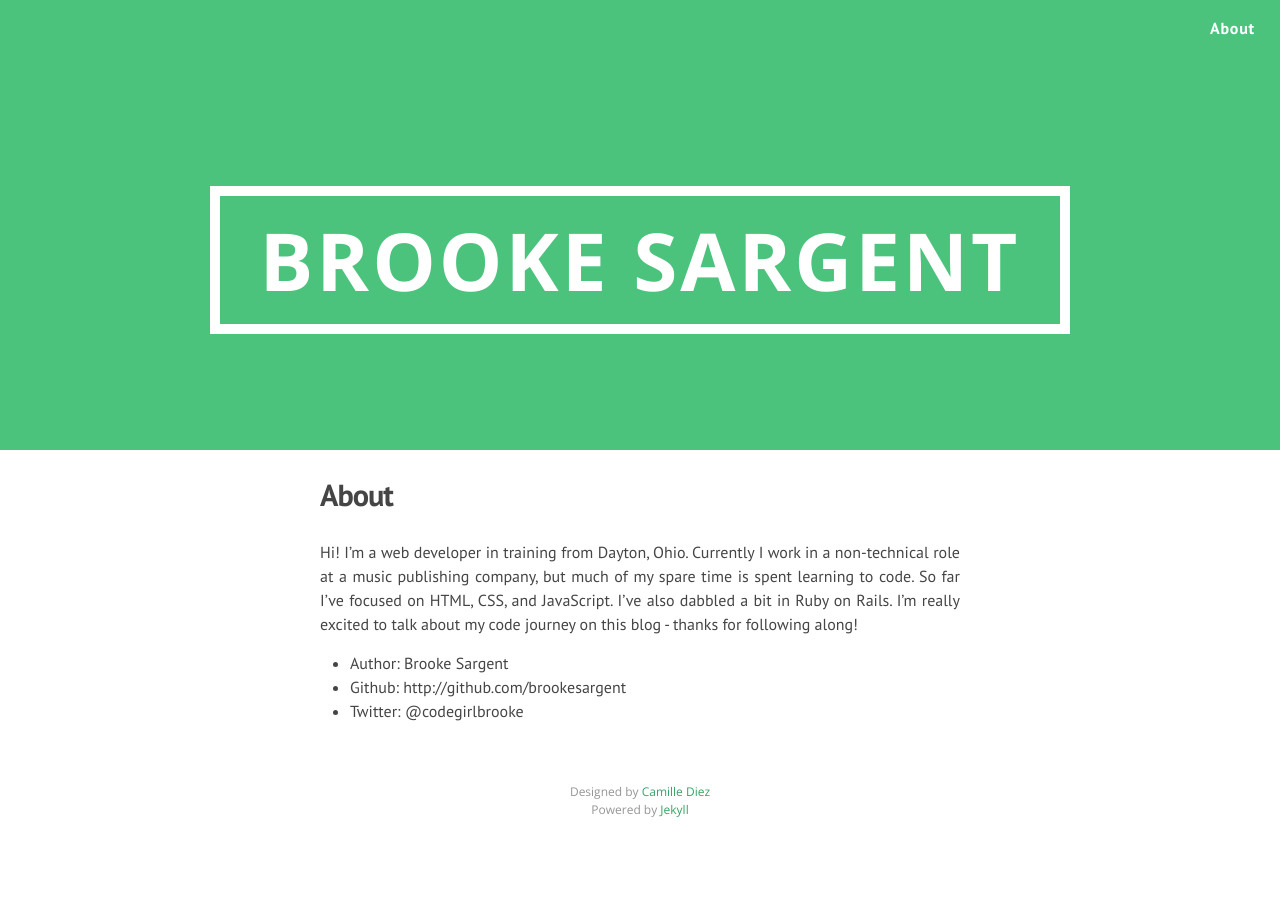
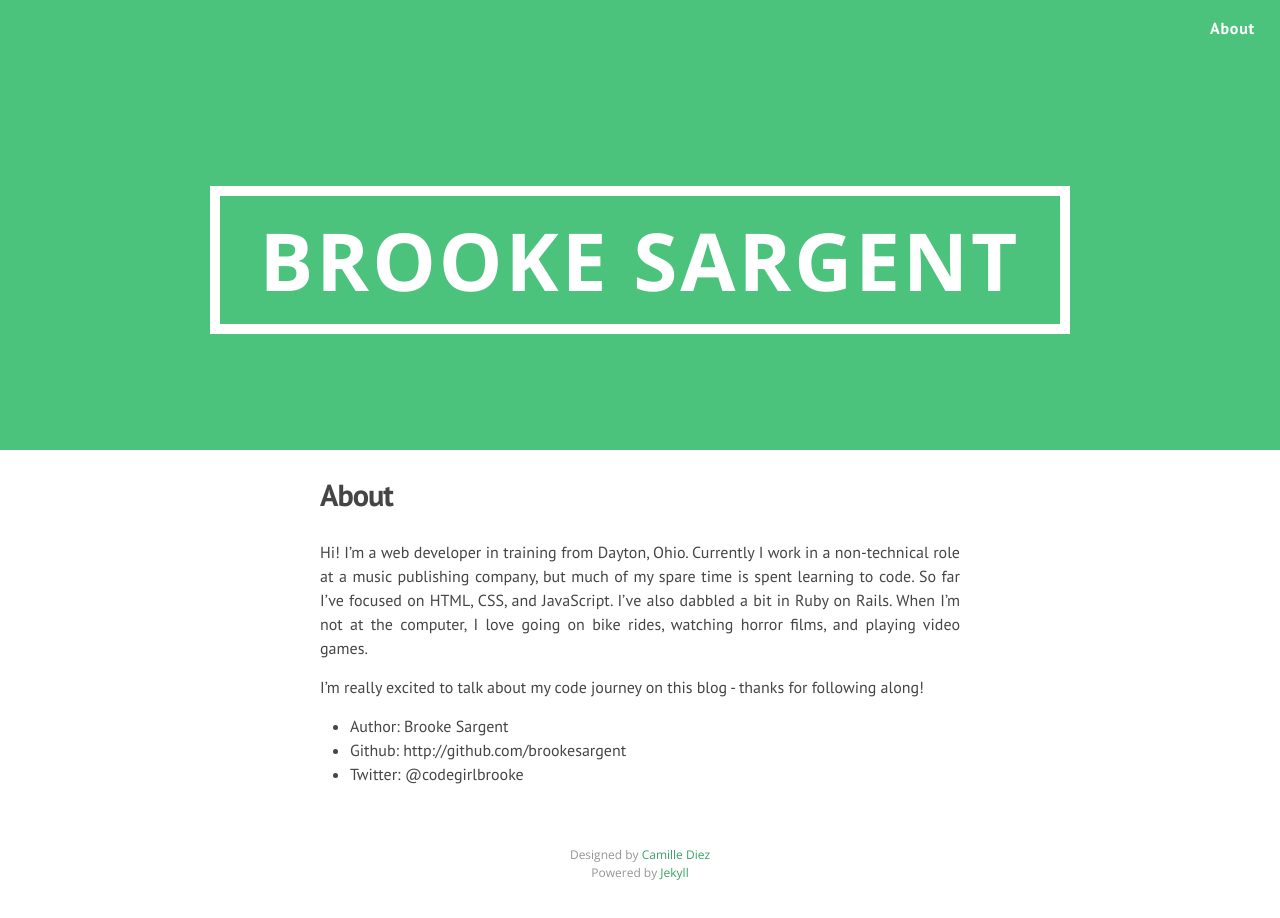
Before and after one commit to brookesargent/brookesargent.github.io, a Jekyll site: the page built from about.md, in a window 1280 px wide. Built offline with Jekyll 4.4.1, drawn with Linux system fonts in a browser that asks for light colours; nearby versions of some CDN libraries; Markdown is read by kramdown in place of the engine named in the settings.

Commit message:
another bio update

```diff
--- a/about.md
+++ b/about.md
@@ -4,7 +4,9 @@ title: About
 permalink: /about/
 ---
 
-Hi! I'm a web developer in training from Dayton, Ohio. Currently I work in a non-technical role at a music publishing company, but much of my spare time is spent learning to code. So far I've focused on HTML, CSS, and JavaScript. I've also dabbled a bit in Ruby on Rails. I'm really excited to talk about my code journey on this blog - thanks for following along!
+Hi! I'm a web developer in training from Dayton, Ohio. Currently I work in a non-technical role at a music publishing company, but much of my spare time is spent learning to code. So far I've focused on HTML, CSS, and JavaScript. I've also dabbled a bit in Ruby on Rails. When I'm not at the computer, I love going on bike rides, watching horror films, and playing video games.
+
+I'm really excited to talk about my code journey on this blog - thanks for following along!
 
 * Author: Brooke Sargent
 * Github: http://github.com/brookesargent
```
